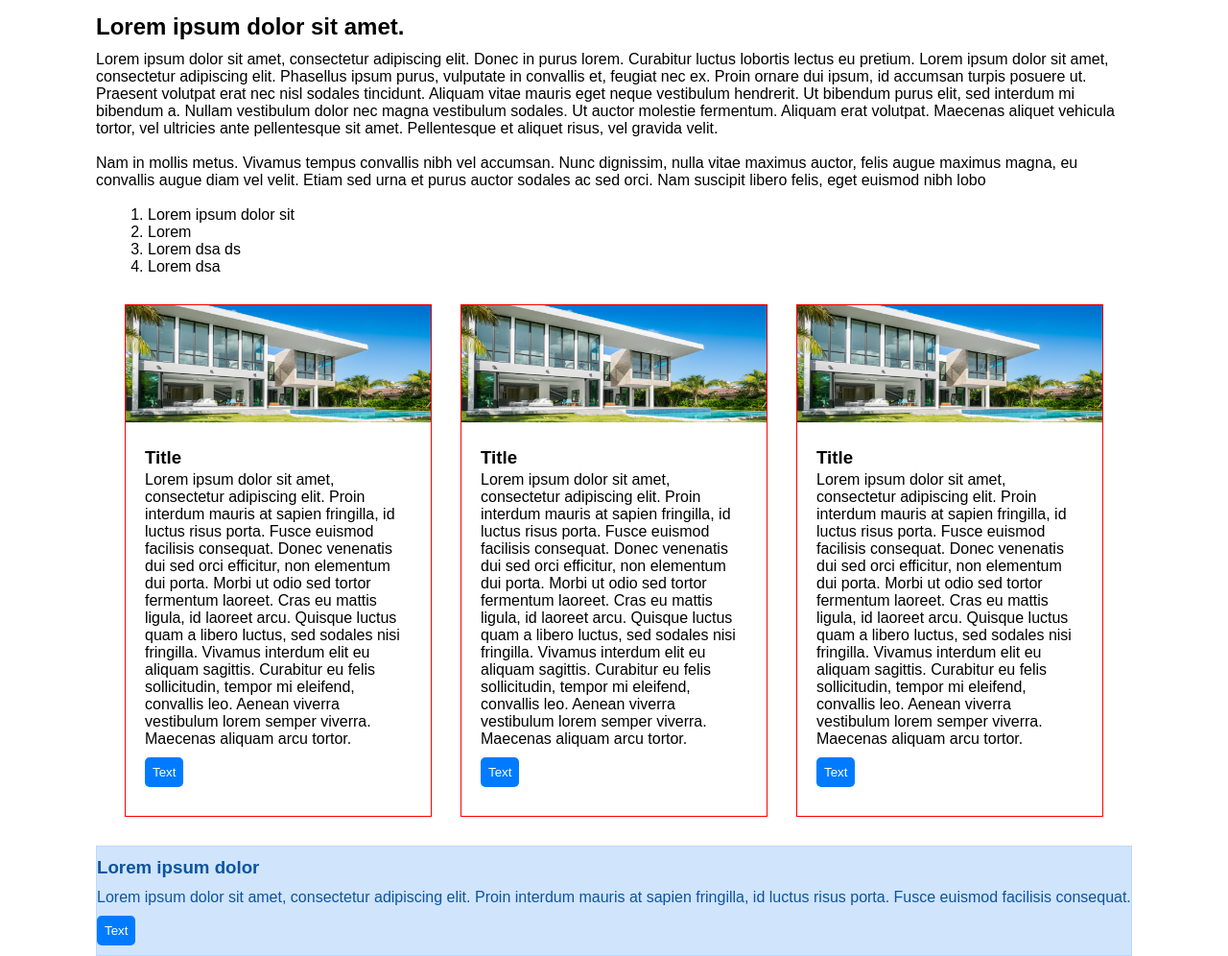
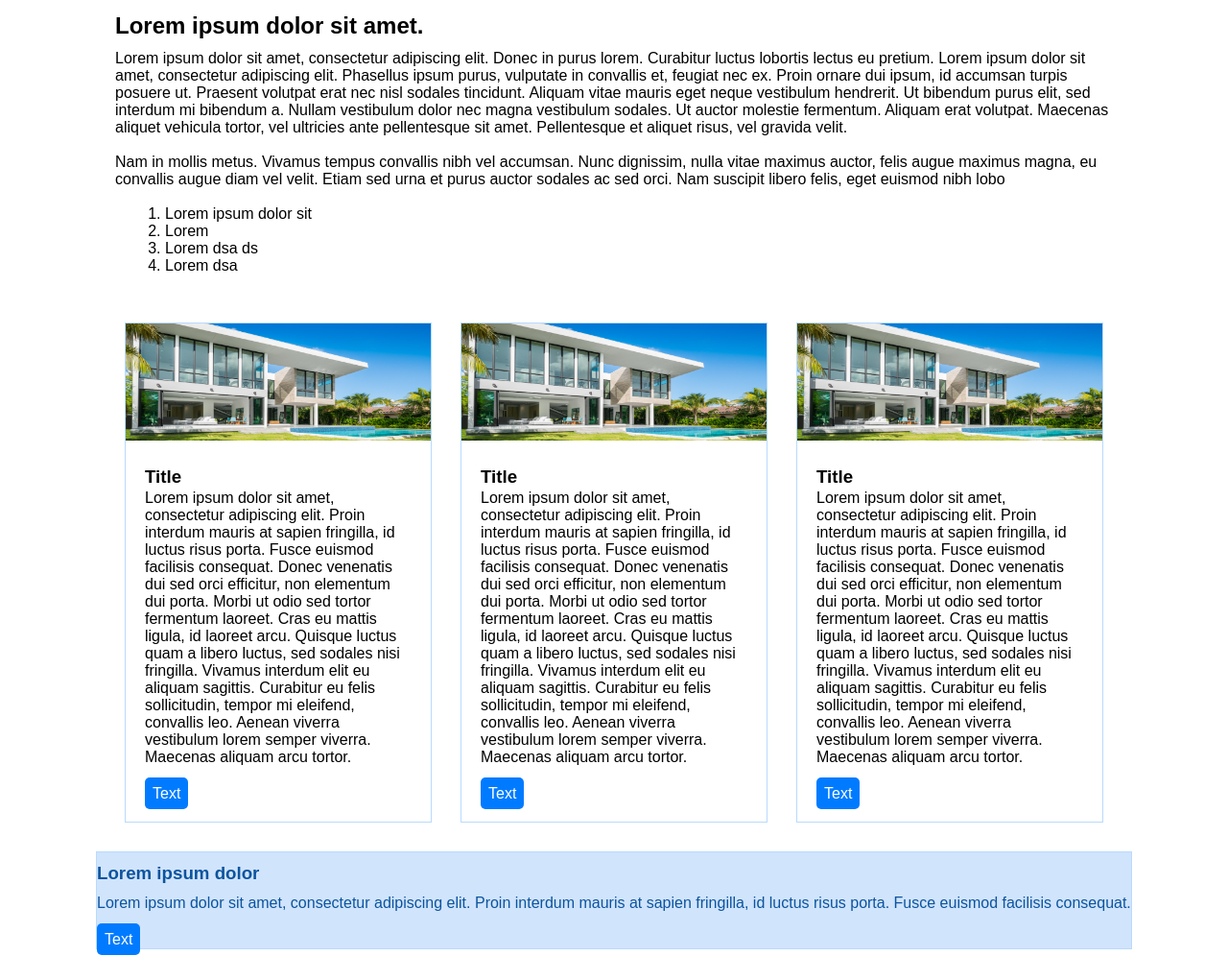
Before and after one commit to branmarvel/Practica-1, a plain HTML site: page 05-Practica-css/Practica 1.html in a window 1280 px wide. Shown: the part 542-1538 px from the top of the page at 96% size. Drawn offline with Linux system fonts and the light colour scheme.

Commit message:
practica botons

```diff
--- a/05-Practica-css/Practica 1.html
+++ b/05-Practica-css/Practica 1.html
@@ -15,7 +15,9 @@
     <nav class="navbar ">
 
         <ul class= "nav-ul">
-        <li class=" navbar-toggle"><i class="fas fa-bars fa-2x"></i></li>
+        <div class="toggle-div">
+            <li class=" navbar-toggle"><i class="fas fa-bars fa-2x"></i></li>
+        </div>
           <li class="li "><a class="nav-a active"  href="#">Brand</a></li>
           <li class="li "><a class="nav-a active" href="#">Item 1</a></li>
           <li class="li"><a class="nav-a" href="#">Item 2</a></li>
@@ -28,7 +30,7 @@
 </header>
 <main>
 <section class="container ">
-<div class=" ">
+<div class="p-15">
     <h1 class="h1 ">Lorem ipsum dolor sit amet.</h1>
     <p class="">Lorem ipsum dolor sit amet, consectetur adipiscing elit. Donec in purus lorem. Curabitur luctus lobortis lectus eu pretium. Lorem ipsum dolor sit amet, consectetur adipiscing elit. Phasellus ipsum purus, vulputate in convallis et, feugiat nec ex. Proin ornare dui ipsum, id accumsan turpis posuere ut. Praesent volutpat erat nec nisl sodales tincidunt. Aliquam vitae mauris eget neque vestibulum hendrerit. Ut bibendum purus elit, sed interdum mi bibendum a. Nullam vestibulum dolor nec magna vestibulum sodales. Ut auctor molestie fermentum. Aliquam erat volutpat. Maecenas aliquet vehicula tortor, vel ultricies ante pellentesque sit amet. Pellentesque et aliquet risus, vel gravida velit.</p><br>
     <p class="">Nam in mollis metus. Vivamus tempus convallis nibh vel accumsan. Nunc dignissim, nulla vitae maximus auctor, felis augue maximus magna, eu convallis augue diam vel velit. Etiam sed urna et purus auctor sodales ac sed orci. Nam suscipit libero felis, eget euismod nibh lobo</p>
@@ -53,7 +55,7 @@
                 <div class="art ">
                 <h3 class="h1 ">Title</h3>
                 <p class="" >Lorem ipsum dolor sit amet, consectetur adipiscing elit. Proin interdum mauris at sapien fringilla, id luctus risus porta. Fusce euismod facilisis consequat. Donec venenatis dui sed orci efficitur, non elementum dui porta. Morbi ut odio sed tortor fermentum laoreet. Cras eu mattis ligula, id laoreet arcu. Quisque luctus quam a libero luctus, sed sodales nisi fringilla. Vivamus interdum elit eu aliquam sagittis. Curabitur eu felis sollicitudin, tempor mi eleifend, convallis leo. Aenean viverra vestibulum lorem semper viverra. Maecenas aliquam arcu tortor.</p>
-                <div class="botton-main"><button class="button"> <a href="#" class="bt-a">Text</a></button></div>
+                <div class="bt"> <a href="#" class="button bt-a">Text</a></div>
 
             </div>
 
@@ -69,7 +71,7 @@
                 <div class="art ">
                 <h3 class="h1 ">Title</h3>
                 <p class="" >Lorem ipsum dolor sit amet, consectetur adipiscing elit. Proin interdum mauris at sapien fringilla, id luctus risus porta. Fusce euismod facilisis consequat. Donec venenatis dui sed orci efficitur, non elementum dui porta. Morbi ut odio sed tortor fermentum laoreet. Cras eu mattis ligula, id laoreet arcu. Quisque luctus quam a libero luctus, sed sodales nisi fringilla. Vivamus interdum elit eu aliquam sagittis. Curabitur eu felis sollicitudin, tempor mi eleifend, convallis leo. Aenean viverra vestibulum lorem semper viverra. Maecenas aliquam arcu tortor.</p>
-                <div class="botton-main"><button class="button"> <a href="#" class="bt-a">Text</a></button></div>
+                <div class="bt"> <a href="#" class="button">Text</a></div>
 
             </div>
 
@@ -85,9 +87,9 @@
                 <div class="art ">
                 <h3 class="h1 ">Title</h3>
                 <p class="" >Lorem ipsum dolor sit amet, consectetur adipiscing elit. Proin interdum mauris at sapien fringilla, id luctus risus porta. Fusce euismod facilisis consequat. Donec venenatis dui sed orci efficitur, non elementum dui porta. Morbi ut odio sed tortor fermentum laoreet. Cras eu mattis ligula, id laoreet arcu. Quisque luctus quam a libero luctus, sed sodales nisi fringilla. Vivamus interdum elit eu aliquam sagittis. Curabitur eu felis sollicitudin, tempor mi eleifend, convallis leo. Aenean viverra vestibulum lorem semper viverra. Maecenas aliquam arcu tortor.</p>
-                <div class="botton-main"><button class="button"> <a href="#" class="bt-a">Text</a></button></div>
+                 <div class="bt"><a href="#" class="button">Text</a></div>
 
-            </div>
+   </div>
 
         </div>
         </div>
@@ -99,8 +101,7 @@
     <section class="container">
     <div class="footer">  <h3 class="h1 ">Lorem ipsum dolor </h3>
         <p class="p-color"></p>Lorem ipsum dolor sit amet, consectetur adipiscing elit. Proin interdum mauris at sapien fringilla, id luctus risus porta. Fusce euismod facilisis consequat. </p>
-        <div><button class="button"> <a href="#" class="bt-a">Text</a></button></div>
-    </section>
+        <div class="bt"> <a href="#" class="button">Text</a></button></div>
 </footer>
 
 <script>
--- a/05-Practica-css/style.css
+++ b/05-Practica-css/style.css
@@ -2,125 +2,144 @@
   margin: 0;
   padding: 0;
   box-sizing: border-box;
-    font-family:sans-serif;
+  font-family: sans-serif;
 }
 
-  .container{
+.container {
   max-width: 1080px;
   margin: auto;
 }
 
-
-.h1{
+.h1 {
   padding-top: 1%;
   padding-bottom: 1%;
 }
 /*navbar*/
-  .nav-ul{
+.nav-ul {
   list-style-type: none;
   display: flex;
-
-
 }
-  .li{
+.li {
   list-style-type: none;
   padding: 1rem;
+}
 
-
-  }
-.nav-a{
+.nav-a {
   color: gray;
   text-decoration: none;
 }
+.navbar-toggle {
+  display: none;
+}
+.li:hover {
+  background-color: #007bff;
+  transition: ease-in-out 0.5s;
+}
+.nav-a:hover {
+  color: white;
+  transition: ease-in-out 0.5s;
+}
+
+
 .active {
   color: Black;
 }
-.navbar-toggle{
-  display: none;
-}
+
 
 /* imagenes */
-.img-top{
+.img-top {
   width: 100%;
 }
 
-.img-main{
+.img-main {
   width: 100%;
 }
 
 /* main */
-.ol
-{
-  Padding-left: 5%;
+.ol {
+  padding-left: 5%;
 }
 
-.art{
+.art {
   padding: 20px;
 }
-.main-1{
+.main-1 {
   display: flex;
   flex-flow: row;
+}
+
+.columnas {
+  display: flex;
+  flex-flow: row;
+  justify-content: space-between;
+  padding: 15px;
+}
+
+.column {
+  display: flex;
+  flex-flow: row wrap;
+  border: 1px solid #b8daff;
+}
+
+.p-15 {
+  padding-left: 20px;
+  padding-right: 20px;
+  padding-bottom: 20px;
+}
+
+/* botones */
+.button {
+  cursor:pointer;
+  text-decoration: none;
+  color: white;
+  background-color: #007bff;
+  border: none;
+  padding: 8px;
+  border-radius: 5px;
+  transition: ease-in-out 0.3s;
+
+}
+
+.bt{
+  margin-top: 20px;
+}
+
+.bt-a{
+  cursor:pointer;
+  text-decoration: none;
+  color: white;
+}
+
+.button:hover {
+  color: #007bff;
+  border: 1px solid #007bff;
+  background-color: white;
 
 }
 
 
-.columnas{
-  display: flex;
-  flex-flow: row ;
-  justify-content: space-between;
-  padding: 15px;
-
-}
-
-.column{
-  display: flex;
-  flex-flow: row wrap;
-  border: 1px solid  red;
-
-
-
-}
-
-.p-15{
-  padding: 0px;
-}
-
-/* botones */
-.button{
-    background-color: #007bff;
-    border: 0px;
-    padding: 8px;
-    border-radius: 5px;
-    margin-top: 10px;
-    margin-bottom: 10px;
-  }
-
-  .bt-a{
-    text-decoration: none;
-    color: white;
-  }
 
 /* footer */
-.footer{
-  border: 1px solid #b8daff ;
+.footer {
+  border: 1px solid #b8daff;
   background-color: #d0e4fc;
   color: #0c549e;
 }
 
-@media screen and (max-width:800px) {
-
-.columnas{
+@media screen and (max-width: 800px) {
+  .columnas {
     display: block;
     padding: 0;
   }
 
+/* .button{
 
-
-.nav-ul{
+} */
+  .nav-ul {
     flex-wrap: wrap;
     justify-content: center;
   }
-.navbar-toggle{
+  .navbar-toggle {
     display: block;
   }
   .li {
@@ -128,9 +147,11 @@
     width: 100%;
     text-align: center;
   }
-.active{
+  .active {
     display: block;
   }
-
-
+  .button{
+    display: block;
+    text-align: center;
   }
+}
--- /dev/null
+++ b/06-Practica-Bootstrap-4/style.css
@@ -0,0 +1,6 @@
+* {
+    margin: 0;
+    padding: 0;
+    box-sizing: border-box;
+    font-family:sans-serif;
+  }
```
Also changed, not shown: 06-Practica-Bootstrap-4/index.html (+13 -0 lines). Lines whose indentation alone changed are shown as unchanged.
